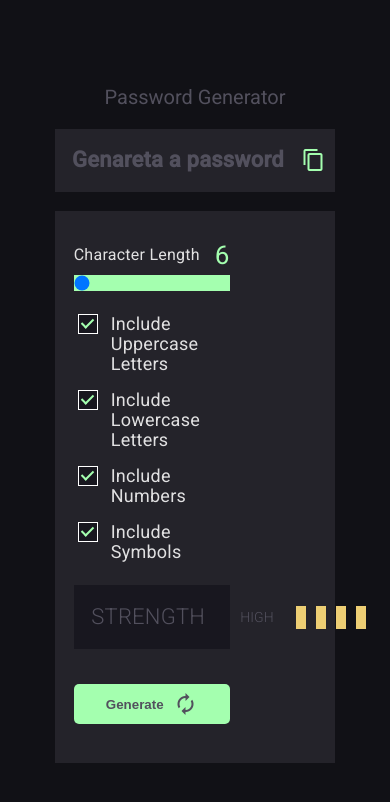
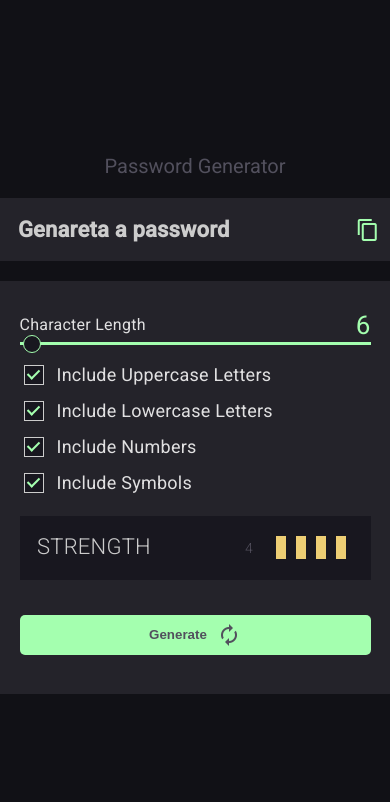
Before and after one commit to dininni8319/angular-password-generator, an Angular app: page / in a window 390 px wide. Shown: the top 802 px of the page. Built offline with nearby package versions, Linux system fonts and the light colour scheme; what ngx-clipboard would draw is missing.

Commit message:
styled input range

```diff
--- a/src/app/app.component.html
+++ b/src/app/app.component.html
@@ -3,9 +3,13 @@
 
 <section>
    <div #container class="clipboard-container">
-      <h3><strong>{{ password || 'Genareta a password' }}</strong></h3>
+      <h3>
+         <strong>
+            {{ password || 'Genareta a password' }}
+         </strong>
+      </h3>
       <mat-icon
-         class="btn__icon"
+         class="cliboard__icon"
          (click)="copyPassword()"
       >
       content_copy
@@ -16,12 +20,17 @@
       (ngSubmit)="onSubmit()"
    >
       <div class="form__control_range">
-         <label for="length">Character Length <span>{{ length }}</span></label>
+         <label for="length">
+            Character Length
+            <span>
+               {{ length }}
+            </span>
+         </label>
          <input
            type="range"
            id="length"
            name="length"
-           min="8"
+           min="6"
            max="20"
            formControlName="length"
            (click)="checkStrength()"
@@ -35,7 +44,9 @@
            formControlName="upper_case"
            (click)="checkStrength()"
         >
-        <label for="upper_case" class="form__label">include uppercase letters</label>
+        <label for="upper_case" class="form__label">
+         include uppercase letters
+        </label>
       </div>
       <div class="form__control">
          <input
@@ -44,7 +55,9 @@
             name="lower_case"
             formControlName="lower_case"
          >
-         <label for="lower_case" class="form__label">include lowercase letters</label>
+         <label for="lower_case" class="form__label">
+            include lowercase letters
+         </label>
        </div>
        <div class="form__control">
          <input
@@ -55,7 +68,9 @@
             formControlName="numbers"
             (click)="checkStrength()"
          >
-         <label for="numbers" class="form__label">include numbers</label>
+         <label for="numbers" class="form__label">
+            include numbers
+         </label>
        </div>
        <div class="form__control">
          <input
@@ -65,7 +80,9 @@
             formControlName="symbols"
             (click)="checkStrength()"
          >
-         <label for="symbols" class="form__label">include symbols</label>
+         <label for="symbols" class="form__label">
+            include symbols
+         </label>
       </div>
       <div class="form_password_strenth">
          <h3>STRENGTH</h3>
--- a/src/app/app.component.scss
+++ b/src/app/app.component.scss
@@ -1,5 +1,4 @@
 @import '../styles.scss';
-
 
 section {
   background-color: $form-background;
@@ -7,7 +6,7 @@ section {
     font-size: 22px;
     font-weight: 300;
     margin: 0;
-    color: $text-color;
+    color: $light-gray-color;
     padding: 1.1rem;
   }
 }
@@ -20,9 +19,10 @@ section {
   height: 100%;
 }
 
-.btn__icon {
+.cliboard__icon {
   margin-right: 10px;
   color: $accent-color;
+  cursor: pointer;
 }
 
 h1 {
@@ -30,7 +30,6 @@ h1 {
   text-align: center;
   font-size: 20px;
 }
-
 
 .form {
   display: flex;
@@ -40,6 +39,12 @@ h1 {
   margin-top: 10px;
   width: 40vw;
   padding: 1.2rem;
+}
+
+@media (max-width: 768px) {
+  .form {
+    width: 90vw;
+  }
 }
 
 .form__control_range {
@@ -76,7 +81,7 @@ h1 {
     height: 16px;
     top: 0;
     left: 0;
-    border: 1px solid white;
+    border: 1px solid $light-gray-color;;
     border-radius: 0;
     background-color: $primary;
   }
@@ -101,6 +106,35 @@ h1 {
     left: 6px;
   }
 }
+
+//the input range style
+input[type="range"] {
+  width: 100%;
+  margin: 7px 0;
+  cursor: pointer;
+  -webkit-appearance: none; // this prop allows you to change the thumb
+}
+
+/*Change the color of the track */
+input[type="range"]::-webkit-slider-runnable-track {
+  background-color: $accent-color;
+  height: 3px;
+}
+
+/*Change the thumb */
+input[type="range"]::-webkit-slider-thumb {
+  -webkit-appearance: none;
+  width: 18px;
+  height: 18px;
+  border-radius: 10px;
+  background-color: $primary;
+  border: 1px solid $accent-color;
+  overflow: visible;
+  margin-top: -7px;
+  margin-left: 3px;
+  cursor: pointer;
+}
+
 
 .divider {
   height: 1.2rem;
@@ -194,20 +228,3 @@ label {
     }
   }
 }
-
-input[type=range] {
-  // -webkit-appearance: none;
-  width: 100%;
-  margin: 10px 0;
-}
-
-/* Optional: Change the color of the thumb (handle) */
-input[type="range"]::-webkit-slider-thumb {
-  background-color: $accent-color; /* Replace with your preferred color code */
-
-}
-
-/* Optional: Change the color of the track */
-input[type="range"]::-webkit-slider-runnable-track {
-  background-color: $accent-color; /* Replace with your preferred color code */
-}
--- a/src/app/app.component.ts
+++ b/src/app/app.component.ts
@@ -28,7 +28,7 @@ export class AppComponent implements OnInit {
   symbols = true
   password = '';
   passwordForm!: FormGroup;
-  passwordStrenght!: string;
+  passwordStrenght!: number;
 
   constructor(
     private fb: FormBuilder,
--- a/src/functions.ts
+++ b/src/functions.ts
@@ -56,21 +56,12 @@ export function checkStrength(
   lower_case: boolean,
   numbers: boolean,
   sym: boolean
-): string {
+) {
   let strength = 0;
   if (upper_case) strength++;
   if (lower_case) strength++;
   if (numbers) strength++;
   if (sym) strength++;
 
-  if (strength === 1) {
-    return 'LOW'
-  }
-  if (strength >= 2 && strength <= 3) {
-    return 'MEDIUM'
-  }
-  if (strength === 4) {
-    return 'HIGH'
-  }
-  return 'NONE'
+  return strength
 }
--- a/src/styles.scss
+++ b/src/styles.scss
@@ -6,6 +6,7 @@ $secondary: #EDCE74;
 $text-color: #52505D;
 $text-color2: rgba(255, 255, 255, 0.862);
 $accent-color:#A4FFAF;
+$light-gray-color: #ccc;
 
 
 html,body {
```
